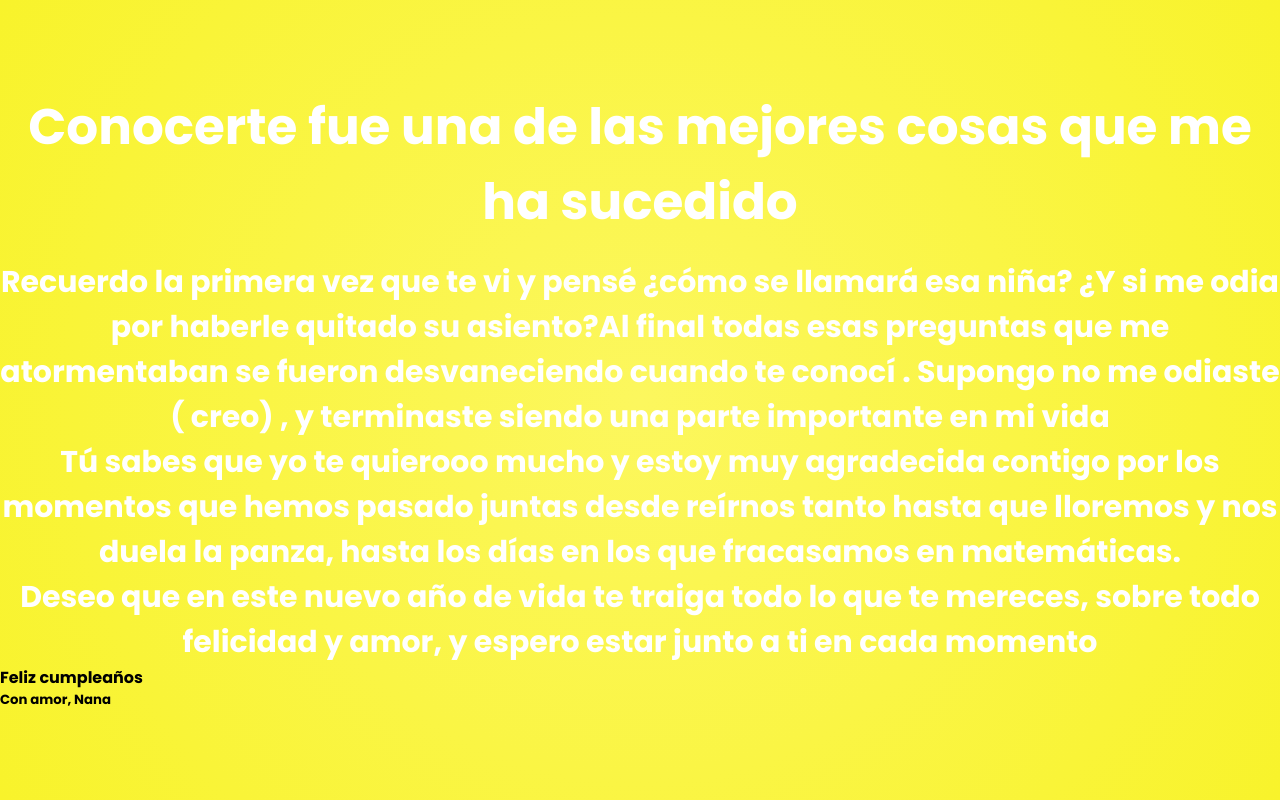
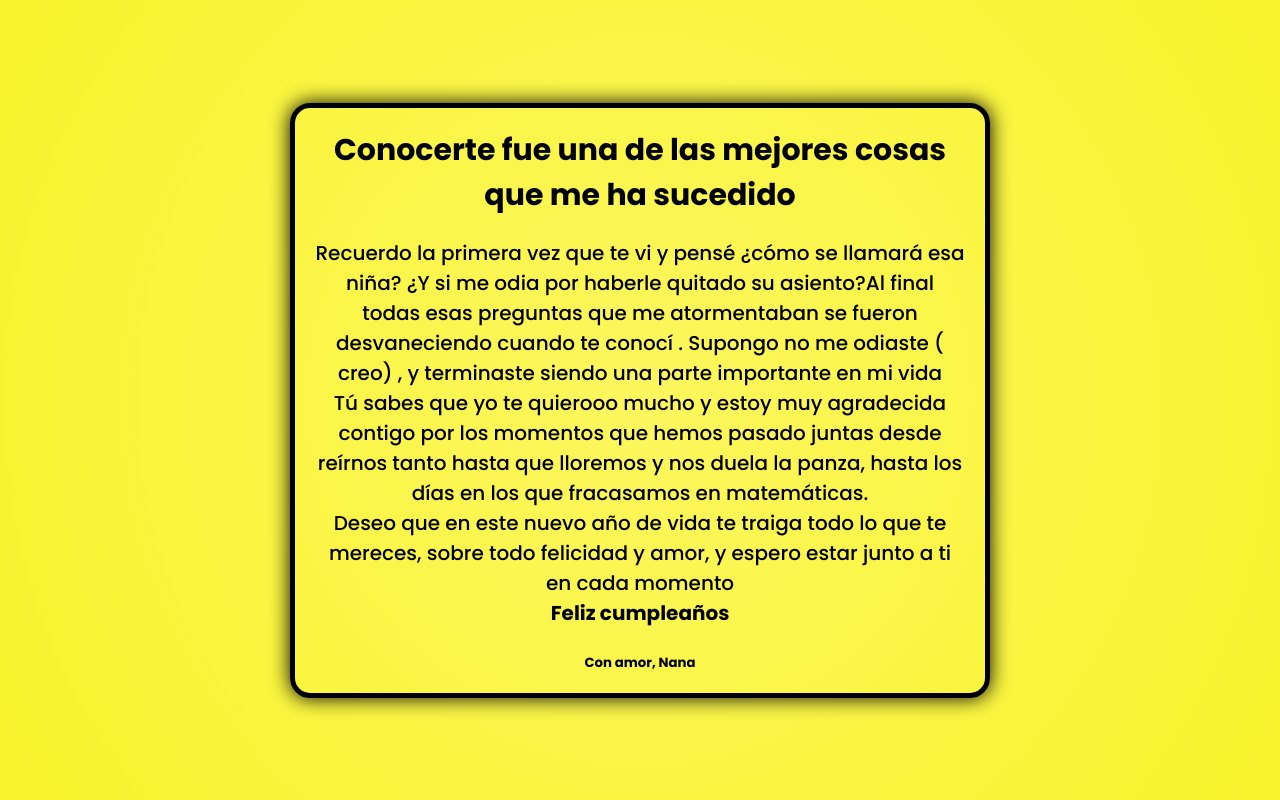
Before and after one commit to YDCCYT/.github.es, a plain HTML site: page index2.html in a window 1280 px wide. Both pictures are taken after a click on the button "Next". Drawn offline with Linux system fonts and the light colour scheme.

Commit message:
Update style.css

```diff
--- a/style.css
+++ b/style.css
@@ -57,3 +57,58 @@ p {
         max-height: 100%;
     }
 }
+
+#Next {
+    width: 100px;
+    height: 40px;
+    color: white;
+    background-color: transparent;
+    border: white 2px solid;
+    border-radius: 10px;
+    font-size: 20px;
+    font-weight: bold;
+}
+
+#Next:hover {
+    background-color: white;
+    color: black;
+    transition: 0.5s;
+}
+
+.mariana{
+    display: none;
+    position: absolute;
+    width: 700px;
+    align-items: center;
+    padding: 20px;
+    border: #000 5px solid;
+    border-radius: 20px;
+    z-index: 10;
+    color: black;
+    box-shadow: #000 0px 0px 20px;
+}
+
+.mariana h1 {
+    color: black;
+    text-align: center;
+    font-size: 30px;
+}
+
+.mariana p {
+    color: black;
+    text-align: center;
+    font-size: 20px;
+    font-weight: 500;;
+}
+
+h4 {
+    color: black;
+    text-align: center;
+    font-size: 20px;
+}
+
+h5 {
+    color: black;
+    text-align: center;
+    margin-top: 25px;
+}
```
